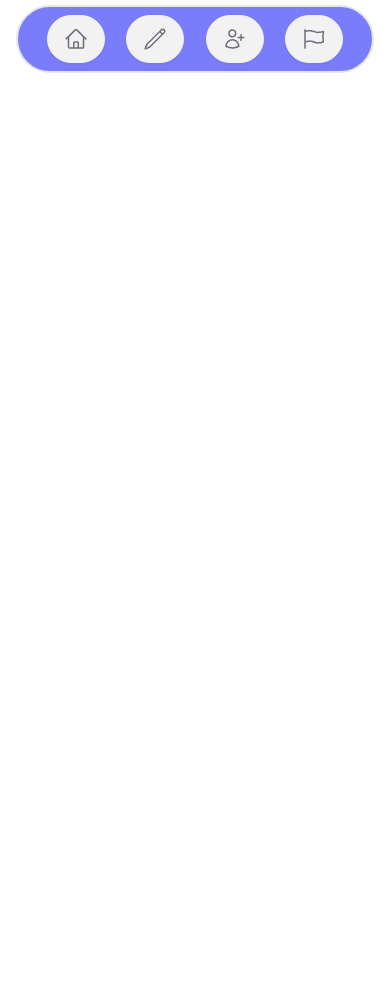
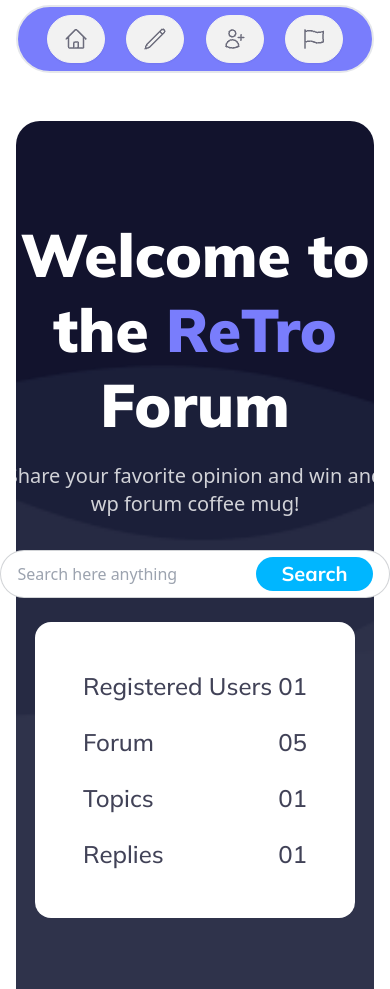
Before and after one commit to SabbirHossain-28/doc-verse-simple-js-project, a plain HTML site: page index.html in a window 390 px wide. Shown: the part 107-1096 px from the top of the page. Before the commit the page ends 844 px from the top, so only its background shows below. Drawn offline with nearby package versions, Linux system fonts and the light colour scheme.

Commit message:
Create banner section and make responsive for mobile devices

```diff
--- a/index.html
+++ b/index.html
@@ -65,6 +65,59 @@
                   </div>
             </div>
         </nav>
+        <section class="banner-section w-11/12 mx-auto mt-12 mb-24">
+            <div style="background-image: url('./images/bgbanner.png');" class="p-24 bg-[#12132D] bg-no-repeat bg-cover rounded-3xl bg-center">
+                <div class="flex flex-col lg:flex-row justify-between items-center">
+                    <div class="lg:w-1/2">
+                        <h1 class="text-white text-6xl font-[900] text-center lg:text-left font-mulish leading-tight mb-5">Welcome to the <span class="bg-gradient-to-r from-[#797DFC] to-[#797DFC] text-transparent bg-clip-text">ReTro</span> Forum</h1>
+                        <p class="text-[#FFFFFFCC] text-xl font-normal text-center lg:text-left lg:w-80 mb-8">Share your favorite opinion and win and wp forum coffee mug!</p>
+                        <div class="lg:w-96">
+                            <label class="input input-bordered flex items-center gap-2 rounded-full">
+                                <input type="text" class="grow" placeholder="Search here anything" />
+                                <span class="badge badge-info px-6 py-4"><button class="text-xl font-bold text-white font-mulish">Search</button></span>
+                              </label>
+                        </div>
+                    </div>
+                    <div class="lg:w-1/2 flex justify-center mt-6 lg:mt-0">
+                        <div class="w-80 lg:w-96 text-[#12132DCC] bg-white p-12 rounded-2xl space-y-6">
+                            <div class="flex justify-between  ">
+                                <div>
+                                    <p class="text-2xl font-medium font-mulish">Registered Users</p>
+                                </div>
+                                <div>
+                                    <p class="text-2xl font-medium font-mulish">01</p>
+                                </div>
+                            </div>
+                            <div class="flex justify-between">
+                                <div>
+                                    <p class="text-2xl font-medium font-mulish">Forum</p>
+                                </div>
+                                <div>
+                                    <p class="text-2xl font-medium font-mulish">05</p>
+                                </div>
+                            </div>
+                            <div class="flex justify-between">
+                                <div>
+                                    <p class="text-2xl font-medium font-mulish">Topics</p>
+                                </div>
+                                <div>
+                                    <p class="text-2xl font-medium font-mulish">01</p>
+                                </div>
+                            </div>
+                            <div class="flex justify-between">
+                                <div>
+                                    <p class="text-2xl font-medium font-mulish">Replies</p>
+                                </div>
+                                <div>
+                                    <p class="text-2xl font-medium font-mulish">01</p>
+                                </div>
+                            </div>
+
+                        </div>
+                    </div>
+                </div>
+            </div>
+        </section>
     </head>
     <main></main>
     <footer></footer>
```
